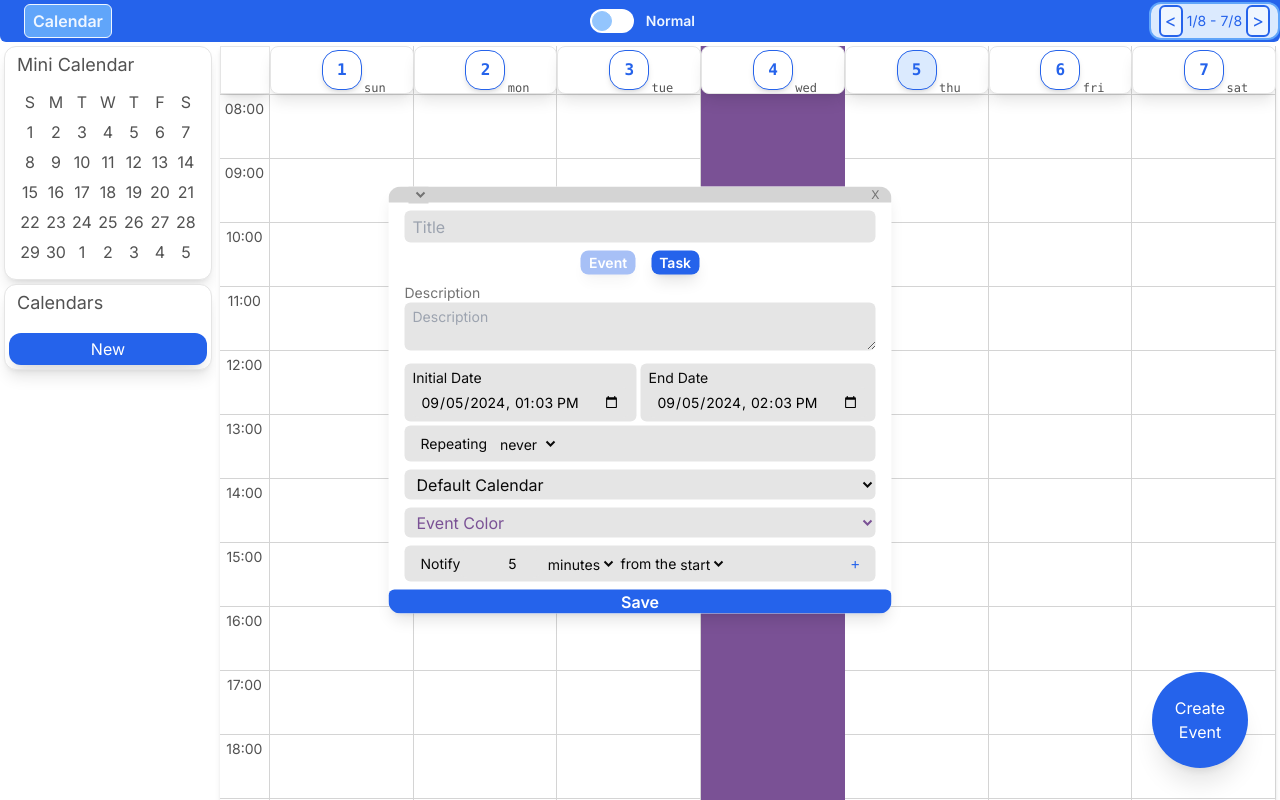
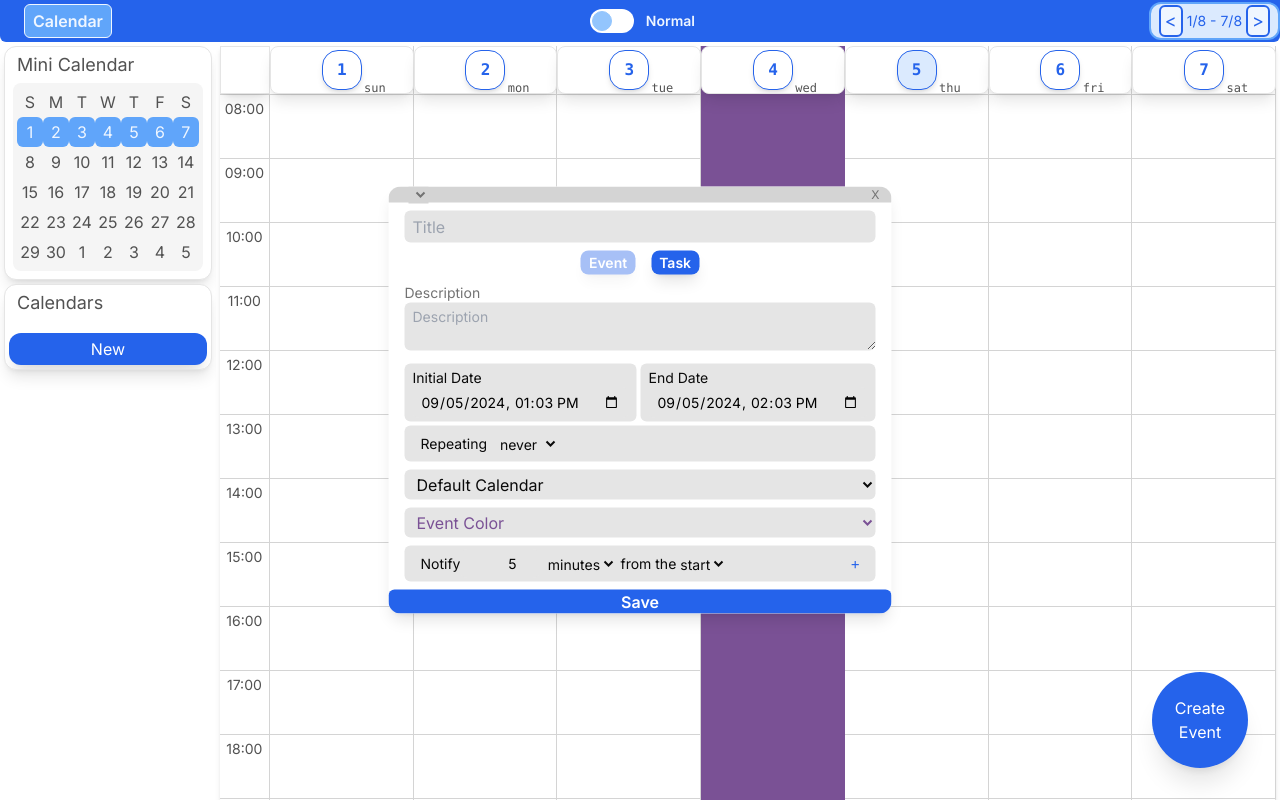
Before and after one commit to lucasduartesobreira/CalendarForge, a Next.js app: page / in a window 1280 px wide. Both pictures are taken after a click on the button "Create Event". Built offline with nearby package versions, Linux system fonts and the light colour scheme.

Commit message:
feat(mini-calendar): highlight the selected week

```diff
--- a/app/page.tsx
+++ b/app/page.tsx
@@ -31,6 +31,7 @@ import {
 } from "@/components/calendar-editor-week-view/contexts";
 import { useShortcut } from "@/hooks/useShortcut";
 import { ShortcutBuilder } from "@/utils/shortcuts";
+import { SelectedDateContext } from "@/components/calendar-navbar/selectedDateContext";
 
 const NavBarContainer = ({
   children,
@@ -234,6 +235,7 @@ const Home = () => {
   const displayedEventsContext = useState<CalendarEvent[]>([]);
 
   return (
+    <SelectedDateContext.Provider value={[startDate, setStartDate]}>
       <StorageContext.Provider value={data}>
         <RecurringEventsHandler.Provider value={recurringEventsManager}>
           <CalendarModeContext.Provider
@@ -289,6 +291,7 @@ const Home = () => {
           </CalendarModeContext.Provider>
         </RecurringEventsHandler.Provider>
       </StorageContext.Provider>
+    </SelectedDateContext.Provider>
   );
 };
 
--- a/components/calendar-mini-calendar/miniCalendar.tsx
+++ b/components/calendar-mini-calendar/miniCalendar.tsx
@@ -1,6 +1,7 @@
 import { HTMLDivExtended } from "@/utils/types";
 import { Titles } from "../shared/title-view/titles";
-import { useMemo } from "react";
+import { useContext, useMemo } from "react";
+import { SelectedDateContext } from "../calendar-navbar/selectedDateContext";
 
 const daysOnMiniCalendarRange = Array.from(new Array(7 * 5));
 const daysHeader = Array.from(new Array(1 * 7));
@@ -15,7 +16,8 @@ const dayToName = {
   7: "S",
 };
 
-const MiniCalendar = ({ startDate }: { startDate: number }) => {
+const MiniCalendar = ({}: { startDate: number }) => {
+  const [startDate, setStartDate] = useContext(SelectedDateContext);
   const startDateAsDate = new Date(startDate);
   const firstDayOfTheMonth = new Date(startDateAsDate.setDate(1));
   const lastDayOfTheMonth = new Date(
@@ -37,8 +39,10 @@ const MiniCalendar = ({ startDate }: { startDate: number }) => {
       : 1 + index - lastDayOfTheMonth.getDate(),
   );
 
+  const startDateOriginal = new Date(startDate);
+
   return (
-    <div className="grid grid-cols-7 grid-rows-6 p-2 min-w-max">
+    <div className="bg-neutral-100 rounded-lg grid grid-cols-7 grid-rows-6 p-1 m-1 min-w-max">
       {daysHeader.map((_n, index) => (
         <div
           key={index}
@@ -47,14 +51,23 @@ const MiniCalendar = ({ startDate }: { startDate: number }) => {
           {dayToName[(index + 1) as keyof typeof dayToName]}
         </div>
       ))}
-      {daysOnMiniCalendar.map((_n, index) => (
-        <div
-          key={index}
-          className="text-neutral-600 select-none text-center hover:bg-primary-500 cursor-pointer hover:text-text-inverse hover:border-neutral-200 border-transparent p-[2px] border-[1px] rounded-md"
-        >
-          {_n}
-        </div>
-      ))}
+      {daysOnMiniCalendar.map((day, index) => {
+        const highlightedStartIndex =
+          startDateOriginal.getDate() + dayOfWeekOfFirstDay - 1;
+        const highlightedEndIndex = highlightedStartIndex + 6;
+        const isHighlighted =
+          index >= highlightedStartIndex && index <= highlightedEndIndex;
+        return (
+          <div
+            key={index}
+            className={`${
+              isHighlighted ? "bg-primary-300 text-text-inverse" : ""
+            } text-neutral-600 select-none text-center hover:bg-primary-500 cursor-pointer hover:text-text-inverse hover:border-neutral-200 border-transparent p-[2px] border-[1px] rounded-md`}
+          >
+            {day}
+          </div>
+        );
+      })}
     </div>
   );
 };
--- /dev/null
+++ b/components/calendar-navbar/selectedDateContext.tsx
@@ -0,0 +1,5 @@
+import { Dispatch, SetStateAction, createContext, useState } from "react";
+
+export const SelectedDateContext = createContext<
+  [Date, Dispatch<SetStateAction<Date>>]
+>([new Date(), () => {}]);
```
Lines whose indentation alone changed are shown as unchanged.
